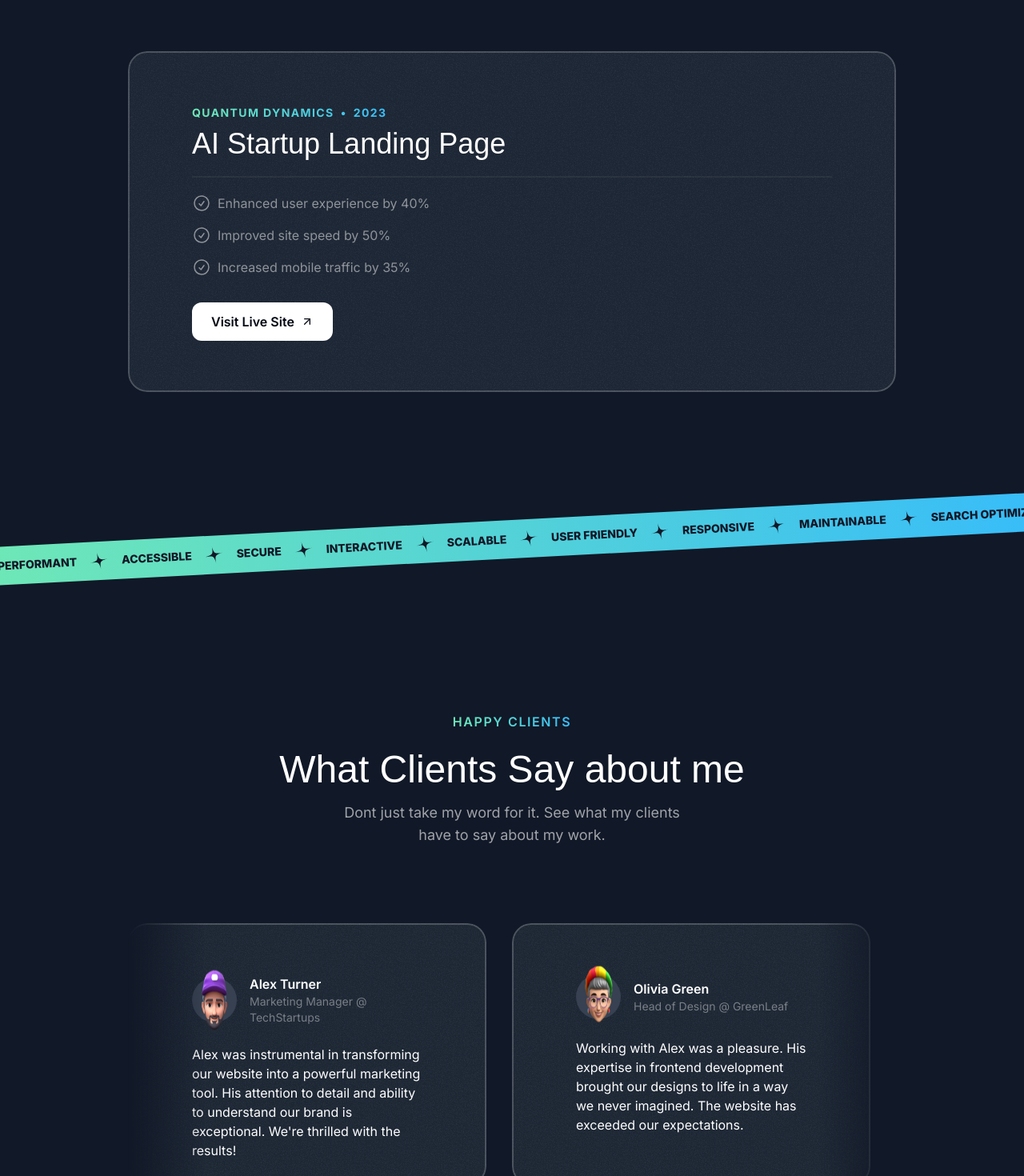
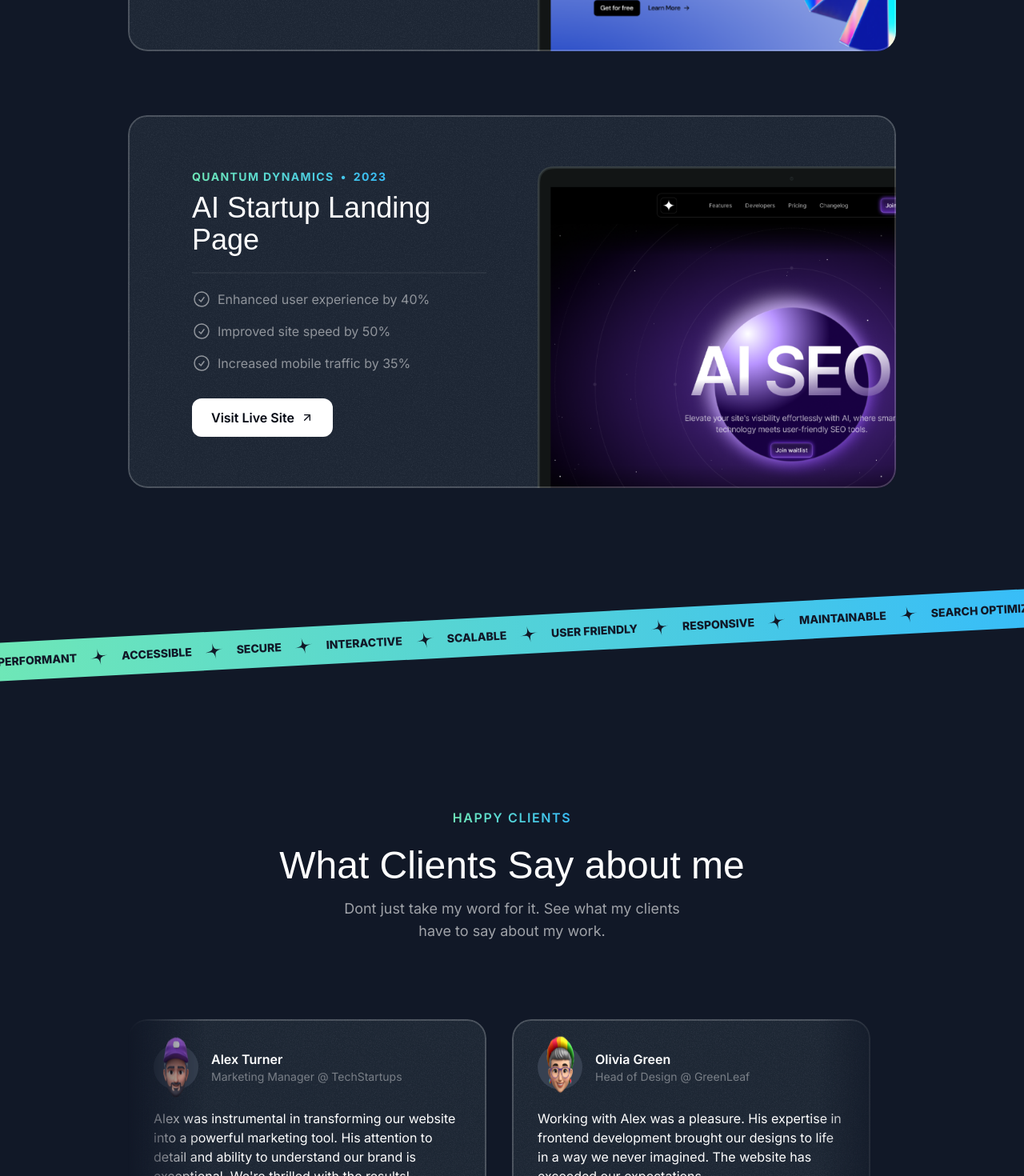
Before and after one commit to pain-arch/my_portfolio_nextjs, a Next.js app: page / in a window 1280 px wide. Shown: the part 2140-3610 px from the top of the page at 80% size. Built offline with nearby package versions, Linux system fonts and the light colour scheme; a web font is replaced by a local one.

Commit message:
Refactor Card and CardHeader components for improved styling and responsiveness

```diff
--- a/src/components/Card.tsx
+++ b/src/components/Card.tsx
@@ -11,7 +11,7 @@ export const Card = ({
   return (
     <div
       className={twMerge(
-        "bg-gray-800 rounded-3xl relative z-0 overflow-hidden after:z-10 after:content-[''] after:absolute after:inset-0 after:outline-2 after:outline after:-outline-offset-2 after:rounded-3xl after:outline-white/20 after:pointer-events-none p-8 px-8 pt-8 md:pt-12 md:px-10 lg:pt-16 lg:px-20 p-6",
+        "bg-gray-800 rounded-3xl relative z-0 overflow-hidden after:z-10 after:content-[''] after:absolute after:inset-0 after:outline-2 after:outline after:-outline-offset-2 after:rounded-3xl after:outline-white/20 after:pointer-events-none",
         className
       )}
     >
--- a/src/components/CardHeader.tsx
+++ b/src/components/CardHeader.tsx
@@ -8,13 +8,13 @@ export const CardHeader = ({ title, description, className }: {
 }) => {
 
   return (
-    <div className={twMerge("flex flex-col", className)
+    <div className={twMerge("flex flex-col p-6 md:py-8 md:px-10", className)
 }>
       <div className="inline-flex items-center gap-2">
         <StarIcon className="size-9 text-emerald-300" />
         <h3 className="font-serif text-3xl">{title}</h3>
       </div>
-      <p className="text-sm text-white/60 mt-2">
+      <p className="text-sm lg:text-base max-w-xs text-white/60 mt-2">
         {description}
       </p>
     </div>
--- a/src/sections/Projects.tsx
+++ b/src/sections/Projects.tsx
@@ -63,7 +63,7 @@ export const ProjectsSection = () => {
               key={project.title}
               className=" p-8 px-8 pt-8 pb-0 md:pt-12 md:px-10 lg:pt-16 lg:px-20 "
             >
-              <div className="lg;grid lg:grid-cols-2 lg:gap-16">
+              <div className="lg:grid lg:grid-cols-2 lg:gap-16">
                 <div className="lg:pb-16">
                   <div className="bg-gradient-to-r from-emerald-300 to-sky-400 inline-flex gap-2 font-bold uppercase tracking-widest text-sm text-transparent bg-clip-text">
                     <span>{project.company}</span>
@@ -77,7 +77,7 @@ export const ProjectsSection = () => {
                   <hr className="border-t-2 border-white/5 mt-4 md:mt-5" />
                   <ul className="flex flex-col gap-4 mt-4 md:mt-5">
                     {project.results.map((result) => (
-                      <li className="flex gap-2 text-sm md:text-base text-white/50">
+                      <li key={result.title} className="flex gap-2 text-sm md:text-base text-white/50">
                         <CheckCircleIcon className="size-5 md:size-6" />
                         <span>{result.title}</span>
                       </li>
--- a/src/sections/Testimonials.tsx
+++ b/src/sections/Testimonials.tsx
@@ -54,7 +54,7 @@ export const TestimonialsSection = () => {
         <div className="mt-16 lg:mt-24 flex overflow-x-clip [mask-image:linear-gradient(to_right,transparent,black_10%,black_90%,transparent)] ">
           <div className="flex gap-8 flex-none" >
           {testimonials.map((testimonial) => (
-            <Card key={testimonial.name} className="max-w-xs md:max-w-md md:p-8">
+            <Card key={testimonial.name} className="max-w-xs md:max-w-md p-6 md:p-8">
               <div className="flex gap-4 items-center">
                 <div className="size-14 bg-gray-700 inline-flex items-center justify-center rounded-full flex-shrink-0">
                   <Image
```
